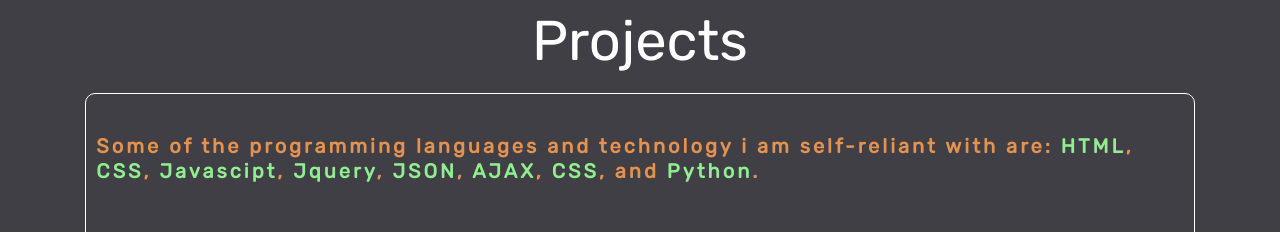
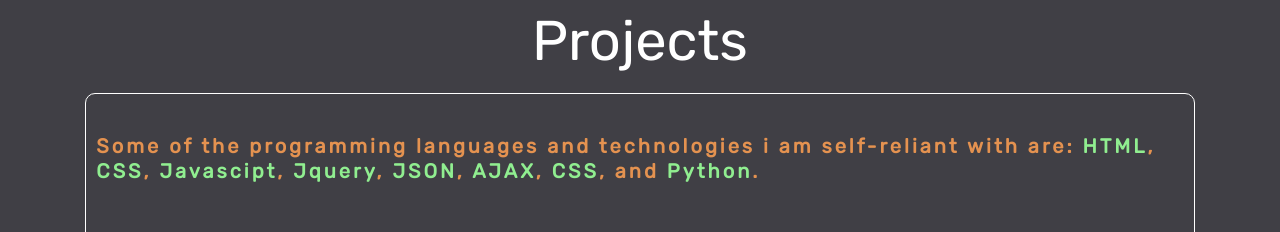
Before and after one commit to metedagsuyu/metedagsuyu.github.io, a plain HTML site: page index.html in a window 1280 px wide. Shown: the part 940-1172 px from the top of the page. Drawn offline with nearby package versions, Linux system fonts and the light colour scheme.

Commit message:
v4
grammer

```diff
--- a/index.html
+++ b/index.html
@@ -72,7 +72,7 @@
 
 		    <ul>
 		    	<li>
-		    		<h3>Some of the programming languages and technology i am self-reliant with are: <span>HTML</span>, <span>CSS</span>, <span>Javascipt</span>, <span>Jquery</span>, <span>JSON</span>, <span>AJAX</span>, <span>CSS</span>, and <span>Python</span>.
+		    		<h3>Some of the programming languages and technologies i am self-reliant with are: <span>HTML</span>, <span>CSS</span>, <span>Javascipt</span>, <span>Jquery</span>, <span>JSON</span>, <span>AJAX</span>, <span>CSS</span>, and <span>Python</span>.
 	        		</h3>
 	        		<br>
 	        		<h3>Some other technologies i have exposure to are: <span>Angular</span>, <span>Node</span>, <span>PHP</span>, <span>Adobe Suite</span>, <span>NPM</span>, <span>WordPress</span>, <span>C&#35;</span>, <span>Visual Basics</span>, <span>Java</span>,  and <span>CSS3</span>.
```
